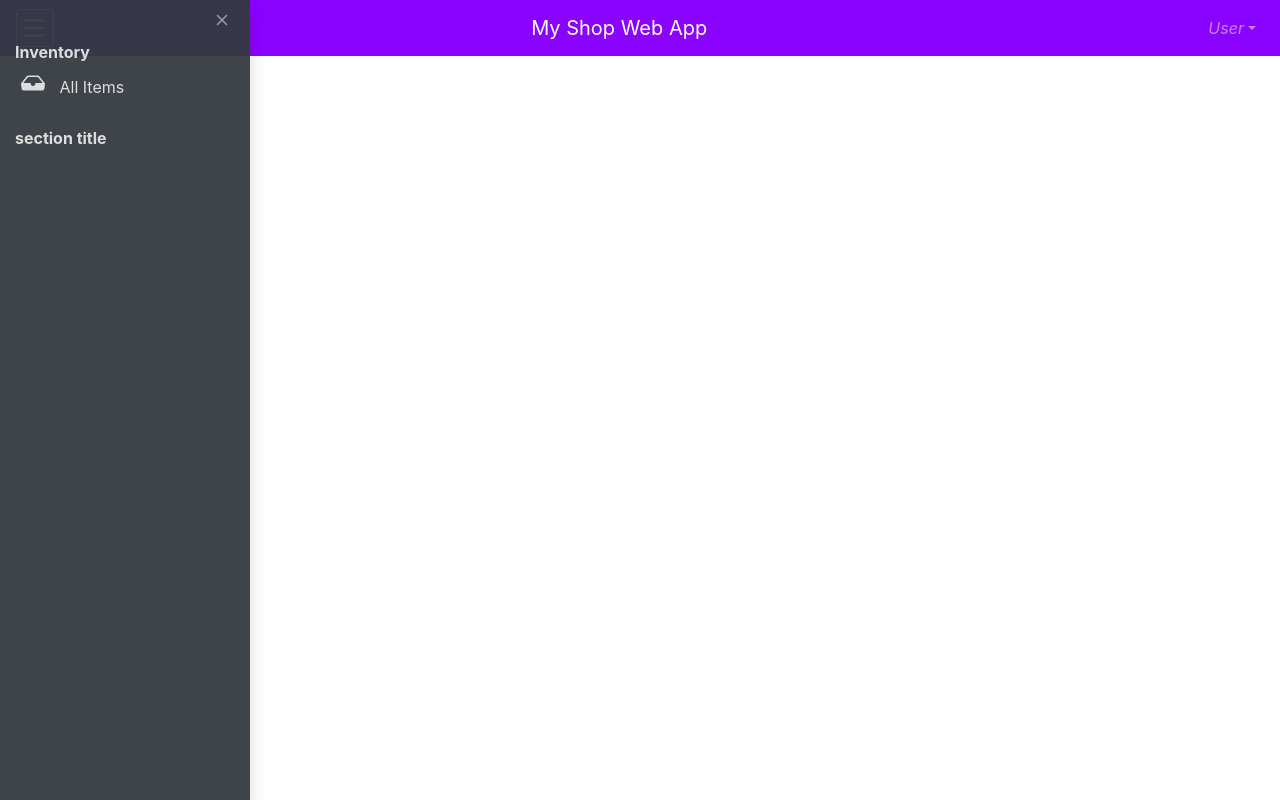
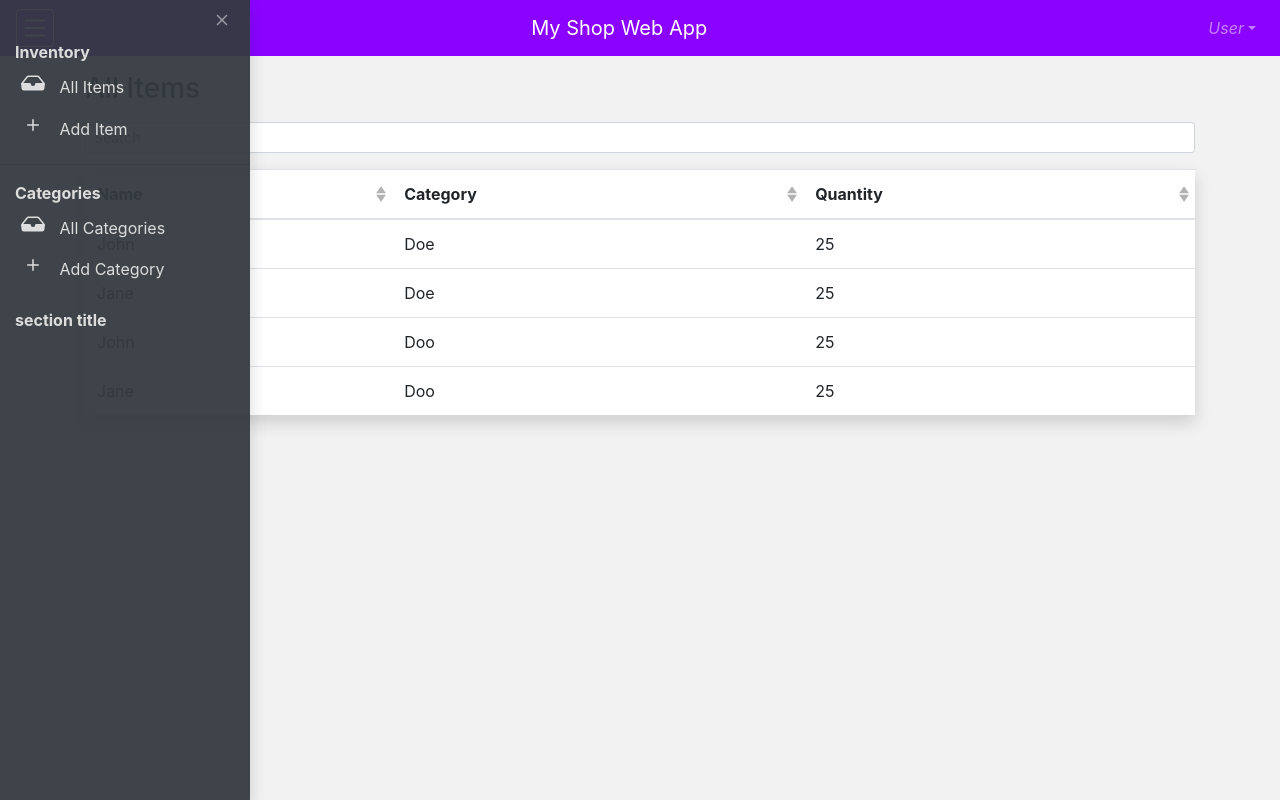
Before and after one commit to Mhmod-Hsn/POS, a Vue app: page /items in a window 1280 px wide. Both pictures are taken after a click on the button 35 px from the left and 28 px from the top of the page. Built offline with nearby package versions, Linux system fonts and the light colour scheme.

Commit message:
finalizing categories

```diff
--- a/package.json
+++ b/package.json
@@ -12,7 +12,9 @@
     "bootstrap": "^4.4.1",
     "bootstrap-vue": "^2.11.0",
     "core-js": "^3.6.4",
+    "firebase": "^7.14.0",
     "material-icons": "^0.3.1",
+    "slugify": "^1.4.0",
     "vue": "^2.6.11",
     "vue-router": "^3.1.6",
     "vuesax": "^3.11.13"
--- a/src/assets/css/custom.sass
+++ b/src/assets/css/custom.sass
@@ -8,6 +8,10 @@
   cursor: pointer
 
 // Custom CSS
+body
+  background: rgba(0, 0, 0, 0.05)
+
+
 .menu-toggle-button
   font-size: 24px
   padding: 3px
@@ -51,7 +55,14 @@
           outline: none
 
 
-// Transition
+.card
+  width: 500px
+  max-width: 90%
+  margin: auto
+
+.table
+  background: #fff !important
+  box-shadow: 0 0.5rem 1rem rgba(0, 0, 0, 0.15) !important
 .fade-enter-active
   transition: opacity 1s
 
--- /dev/null
+++ b/src/components/category/AddCategory.vue
@@ -0,0 +1,80 @@
+<template>
+	<div class="div container pt-3">
+
+
+		<div class="card shadow mt-3 bg-white">
+
+			<b-overlay :show="showOverlay" rounded="sm">
+
+				<div class="card-header">
+					<h2>Add Category</h2>
+				</div>
+
+				<div class="card-body ">
+
+					<b-form @submit.prevent="addItem">
+						<b-form-group>
+							<b-form-input
+								id="name"
+								placeholder="+ Category Name"
+								type="text"
+								v-model="categoryName"
+							></b-form-input>
+						</b-form-group>
+
+						<b-button type="submit" variant="primary">Submit</b-button>
+						<p class="text-danger mt-4" v-if="!!feedback">{{feedback}}</p>
+					</b-form>
+				</div>
+			</b-overlay>
+		</div>
+
+	</div>
+</template>
+
+<script>
+  import db from '@/firebase/init'
+  import slugify from 'slugify'
+
+  export default {
+    name: "AddCategory",
+    data() {
+      return {
+        categoryName: null,
+        feedback: null,
+        showOverlay: false,
+        slug: null
+      }
+    },
+    methods: {
+      addItem() {
+        if (this.categoryName) {
+
+          // Slugify Name
+          this.slug = slugify(this.categoryName, {
+            replacement: '-',
+            remove: /[$*_+~.()'"!\-#:@]/g,
+            lower: true
+          })
+
+
+          this.showOverlay = true
+          db.collection('categories').add({
+            name: this.categoryName,
+            slug: this.slug
+          }).then(() => {
+            this.categoryName = null
+            this.feedback = null
+            this.showOverlay = false
+          })
+        } else {
+          this.feedback = 'you must enter a value'
+        }
+      }
+    }
+  }
+</script>
+
+<style scoped>
+
+</style>
--- /dev/null
+++ b/src/components/category/AllCategories.vue
@@ -0,0 +1,73 @@
+<template>
+	<div class="all-categories  container pt-3">
+		<h1 class="page-title h3">All Items</h1>
+
+		<b-table
+			:fields="fields"
+			:items="categories"
+			hover
+			outlined>
+			<template v-slot:cell(index)="data">
+				{{ data.index + 1 }}
+			</template>
+			<!-- A virtual composite column -->
+			<template v-slot:cell(actions)="data">
+				<b-button
+					@click="removeCategory(data.item)"
+					variant="danger">
+					Remove
+				</b-button>
+			</template>
+		</b-table>
+	</div>
+
+</template>
+
+<script>
+  import db from '@/firebase/init'
+
+  export default {
+    name: "AllCategories",
+    data() {
+      return {
+        categories: [],
+        fields: [
+          // A virtual column that doesn't exist in items
+          'Index',
+          {key: 'name', label: 'Name'},
+          {key: 'actions', label: 'Action'},
+        ]
+      }
+    },
+    created() {
+      db.collection('categories').get()
+        .then(snapshot => {
+          snapshot.forEach(doc => {
+            let cat = doc.data()
+            cat.id = doc.id
+            this.categories.push(cat)
+          })
+        })
+    },
+    methods: {
+      removeCategory(item) {
+
+        var confirm =
+          window.confirm('are you sure you want to remove category ' + item.name + ' ?')
+        if (confirm) {
+          // Delete doc from firestore
+          db.collection('categories').doc(item.id).delete()
+            .then(() => {
+              this.categories = this.categories.filter(cat => {
+                return cat.id !== item.id
+              })
+            })
+        }
+      }
+    }
+  }
+</script>
+
+<style scoped>
+
+</style>
--- /dev/null
+++ b/src/components/inventory/AddItem.vue
@@ -0,0 +1,22 @@
+<template>
+	<div class="add-items container pt-3">
+		<h1 class="page-title h3">Add Item</h1>
+
+
+	</div>
+</template>
+
+<script>
+  export default {
+    name: "AddItems",
+    data() {
+      return {}
+    },
+    methods: {},
+    computed: {}
+  }
+</script>
+
+<style scoped>
+
+</style>
--- a/src/components/inventory/AllItems.vue
+++ b/src/components/inventory/AllItems.vue
@@ -1,18 +1,32 @@
 <template>
 	<div class="all-items container pt-3">
 		<h1 class="page-title h3">All Items</h1>
-
+		<!--
 				<input class="formcontrol" type="text" v-model="filterInput">
 				<b-table
 					:fields="fields"
 					:items="items"
 					bordered
 					borderless
-			filter
 					hover
 					outlined
 					striped
-		></b-table>
+				></b-table>-->
+
+		<div id="table">
+			<b-input-group class="mt-3 mb-3" size="sm">
+				<b-form-input placeholder="Search" type="text"
+				              v-model="searchKeyword"></b-form-input>
+			</b-input-group>
+			<b-table
+				:fields="fields"
+				:items="items"
+				:searchKeyword="searchKeyword"
+				@row-clicked="rowClicked($event)"
+				hover>
+			</b-table>
+		</div>
+
 
 	</div>
 </template>
@@ -22,21 +36,33 @@
     name: "AllItems",
     data() {
       return {
-        fields: ['first_name', 'last_name', 'age'],
-        items: [
-          {age: 40, first_name: 'Dickerson', last_name: 'Macdonald'},
-          {age: 21, first_name: 'Larsen', last_name: 'Shaw'},
-          {age: 89, first_name: 'Geneva', last_name: 'Wilson'}
+        searchKeyword: '',
+        dataArray: [
+          {name: 'John', category: 'Doe', quantity: 25},
+          {name: 'Jane', category: 'Doe', quantity: 25},
+          {name: 'John', category: 'Doo', quantity: 25},
+          {name: 'Jane', category: 'Doo', quantity: 25}
         ],
-        filteredItems: [],
-        filterInput: null
+        fields: [
+          {key: 'name', label: 'Name', sortable: true},
+          {key: 'category', label: 'Category', sortable: true},
+          {key: 'quantity', label: 'Quantity', sortable: true}
+        ]
       }
     },
     methods: {
-      filterItems() {
-        this.items.filter(item => {
-          return item.inclues(this.filterInput)
-        })
+      rowClicked(event) {
+        console.log(event.name)
+      }
+    },
+    computed: {
+      items() {
+        return this.searchKeyword
+          ? this.dataArray.filter(item =>
+            item.name.includes(this.searchKeyword) ||
+            item.category.includes(this.searchKeyword) ||
+            item.quantity.includes(this.searchKeyword))
+          : this.dataArray
       }
     }
   }
--- a/src/components/layout/Sidebar.vue
+++ b/src/components/layout/Sidebar.vue
@@ -9,8 +9,32 @@
 						<b-icon icon="inbox-fill"></b-icon>
 						All Items
 					</router-link>
+					<router-link :to="{name: 'AddItem'}" button tag="b-list-group-item">
+						<b-icon icon="plus"></b-icon>
+						Add Item
+					</router-link>
 				</b-list-group>
 			</b-collapse>
+
+			<hr>
+
+			<div class="title" v-b-toggle.collapse-2>Categories</div>
+			<b-collapse class="" id="collapse-2" visible>
+				<b-list-group class="list">
+					<router-link :to="{name: 'AllCategories'}" button
+					             tag="b-list-group-item">
+						<b-icon icon="inbox-fill"></b-icon>
+						All Categories
+					</router-link>
+					<router-link :to="{name: 'AddCategory'}" button
+					             tag="b-list-group-item">
+						<b-icon icon="plus"></b-icon>
+						Add Category
+					</router-link>
+				</b-list-group>
+			</b-collapse>
+
+
 		</div>
 		<div class="sidebar-section">
 			<div class="title" v-b-toggle.collapse-2>section title</div>
--- /dev/null
+++ b/src/firebase/init.js
@@ -0,0 +1,17 @@
+import firebase from 'firebase/app'
+import firestore from '@firebase/firestore'
+
+// Your web app's Firebase configuration
+var firebaseConfig = {
+  apiKey: "AIzaSyC3NgYAUJdA9DV0WQK9t6E8syIaMKSHhvM",
+  authDomain: "pos-inventory-system.firebaseapp.com",
+  databaseURL: "https://pos-inventory-system.firebaseio.com",
+  projectId: "pos-inventory-system",
+  storageBucket: "pos-inventory-system.appspot.com",
+  messagingSenderId: "866034208651",
+  appId: "1:866034208651:web:fa91f0cc0094e64ad6698e"
+};
+// Initialize Firebase
+const firebaseApp = firebase.initializeApp(firebaseConfig);
+
+export default firebaseApp.firestore()
--- a/src/router/index.js
+++ b/src/router/index.js
@@ -5,6 +5,9 @@ import Index from "../views/Index.vue";
 
 // inventory
 import AllItems from '@/components/inventory/AllItems'
+import AddItem from '@/components/inventory/AddItem'
+import AddCategory from '@/components/category/AddCategory'
+import AllCategories from '@/components/category/AllCategories'
 
 
 Vue.use(VueRouter);
@@ -16,9 +19,24 @@ const routes = [
     component: Index
   },
   {
-    path: "/all",
+    path: "/items",
     name: "AllItems",
     component: AllItems
+  },
+  {
+    path: "/items/add",
+    name: "AddItem",
+    component: AddItem
+  },
+  {
+    path: "/category/add",
+    name: "AddCategory",
+    component: AddCategory
+  },
+  {
+    path: "/category/all",
+    name: "AllCategories",
+    component: AllCategories
   },
 
 
```
Also changed, not shown: 1 other file (tests, documents, lock files or other folders). Lines whose indentation alone changed are shown as unchanged.
